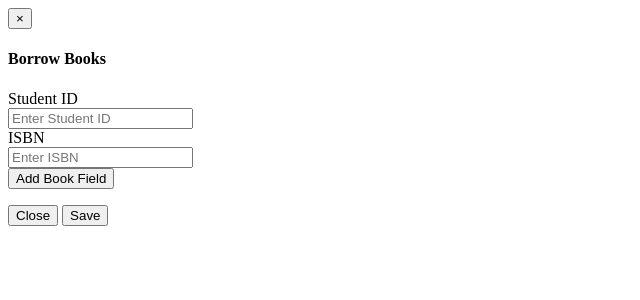
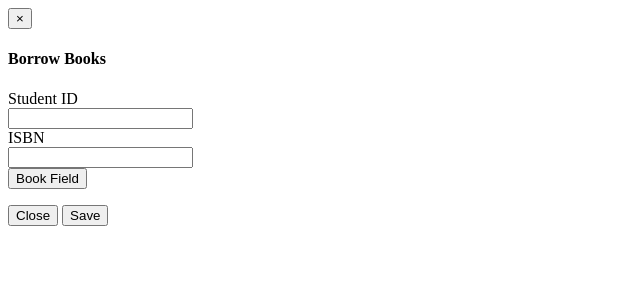
Before and after one commit to lephanbaongoc/QuanLyThuVien, a PHP site: page /includes/borrow_modal.php in a window 1280 px wide. Shown: the top 300 px of the page, without its empty margins (0-640 px from the left). Run offline with PHP 8.4, Linux system fonts and the light colour scheme.

Commit message:
Update borrow_modal.php

```diff
--- a/admin/includes/borrow_modal.php
+++ b/admin/includes/borrow_modal.php
@@ -7,35 +7,28 @@
               		<span aria-hidden="true">&times;</span></button>
             	<h4 class="modal-title"><b>Borrow Books</b></h4>
           	</div>
-          	<!-- Modal Body -->
           	<div class="modal-body">
             	<form class="form-horizontal" method="POST" action="borrow_add.php">
-                    <!-- Student ID -->
           		  <div class="form-group">
                   	<label for="student" class="col-sm-3 control-label">Student ID</label>
+
                   	<div class="col-sm-9">
-                            <input type="text" class="form-control" id="student" name="student" placeholder="Enter Student ID" required>
+                    	<input type="text" class="form-control" id="student" name="student" required>
                   	</div>
                 </div>
-
-                    <!-- ISBN -->
                 <div class="form-group">
                     <label for="isbn" class="col-sm-3 control-label">ISBN</label>
+
                     <div class="col-sm-9">
-                            <input type="text" class="form-control" id="isbn" name="isbn[]" placeholder="Enter ISBN" required>
+                      <input type="text" class="form-control" id="isbn" name="isbn[]" required>
                     </div>
                 </div>
-
-                    <!-- Dynamic Book Fields -->
                 <span id="append-div"></span>
                 <div class="form-group">
                     <div class="col-sm-9 col-sm-offset-3">
-                            <button type="button" class="btn btn-primary btn-xs btn-flat" id="append">
-                                <i class="fa fa-plus"></i> Add Book Field
-                            </button>
+                      <button class="btn btn-primary btn-xs btn-flat" id="append"><i class="fa fa-plus"></i> Book Field</button>
                     </div>
                 </div>
-                </form>
           	</div>
           	<div class="modal-footer">
             	<button type="button" class="btn btn-default btn-flat pull-left" data-dismiss="modal"><i class="fa fa-close"></i> Close</button>
```
Lines whose indentation alone changed are shown as unchanged.
